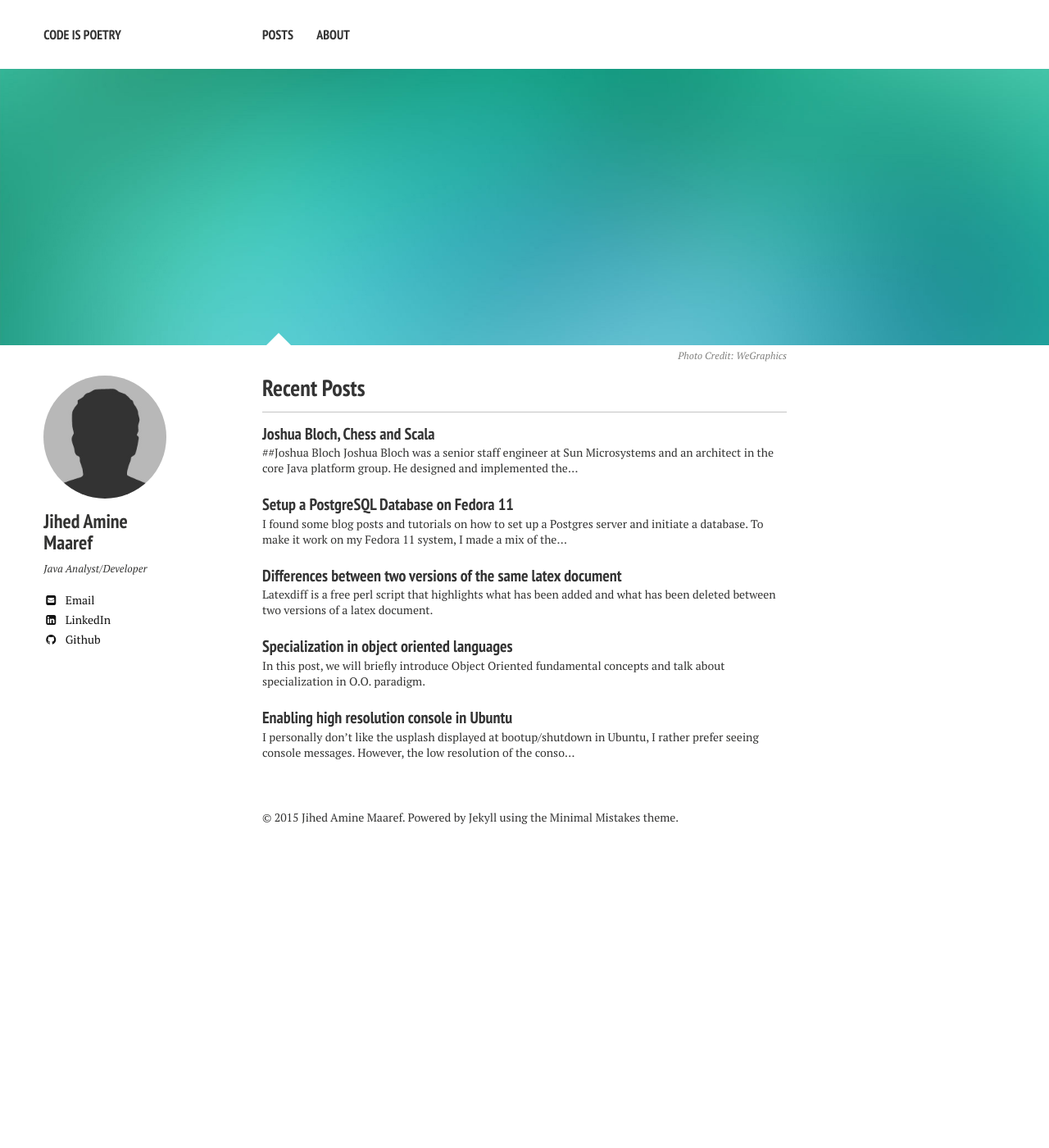
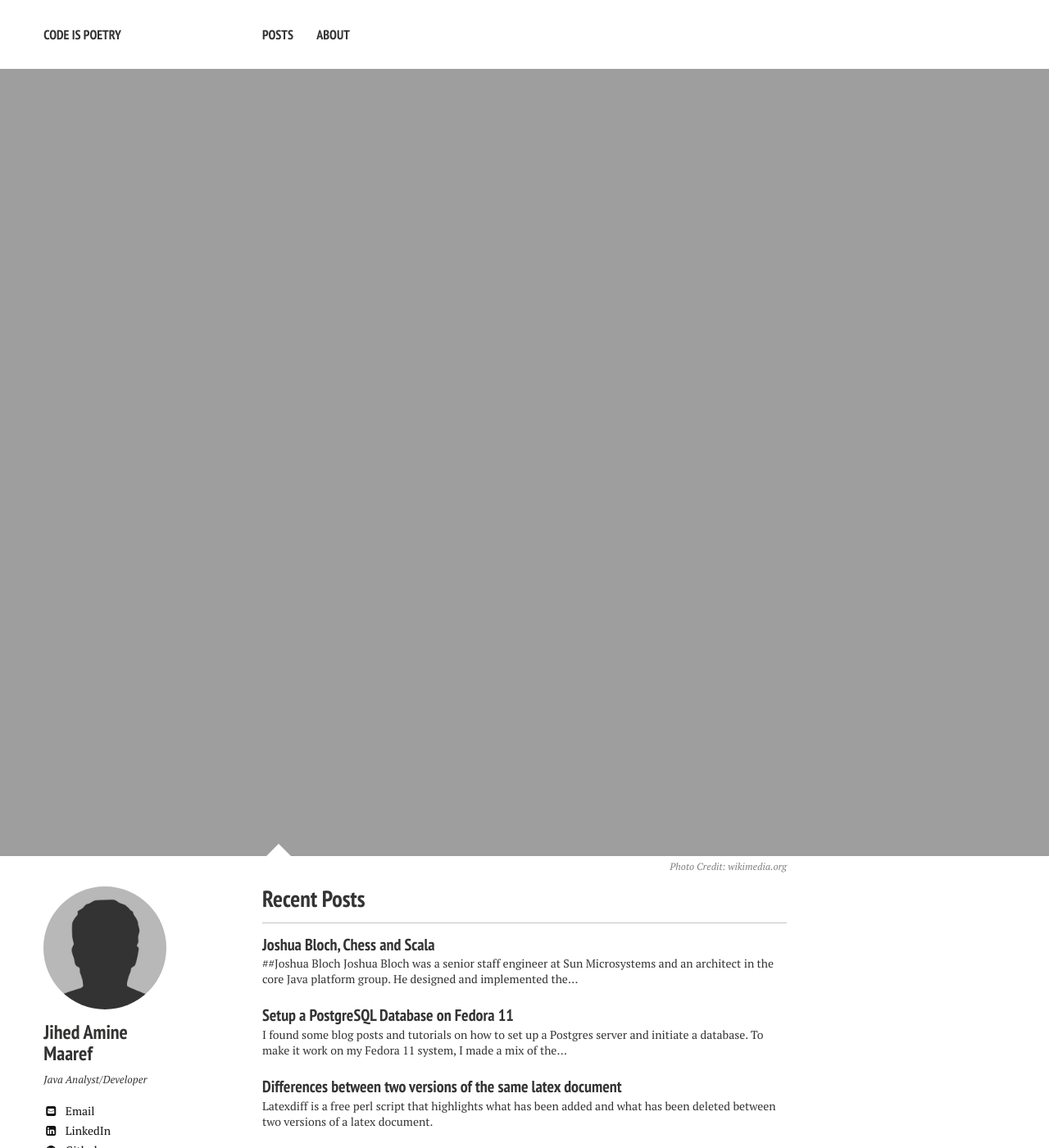
Before and after one commit to jihedamine/jihedamine.github.io, a Jekyll site: the page built from index.md, in a window 1280 px wide and 1400 px high. Shown: the whole window at 82% size. Built offline with Jekyll 4.4.1, drawn with Linux system fonts in a browser that asks for light colours; nearby versions of some CDN libraries.

Commit message:
Added background image

```diff
--- a/index.md
+++ b/index.md
@@ -3,7 +3,7 @@ layout: home
 excerpt: "Blog of Jihed Amine Maaref, Java Analyst and Developer"
 tags: [Java, Development, Design, Linux, Scala]
 image:
-  feature: sample-image-1.jpg
-  credit: WeGraphics
-  creditlink: http://wegraphics.net/downloads/free-ultimate-blurred-background-pack/
+  feature: painting.jpg
+  credit: wikimedia.org
+  creditlink: http://upload.wikimedia.org/wikipedia/commons/d/dd/Le_d%C3%A9part_de_l%27enfant_prodigue.jpg
 ---
```
Also changed, not shown: 1 other file.
